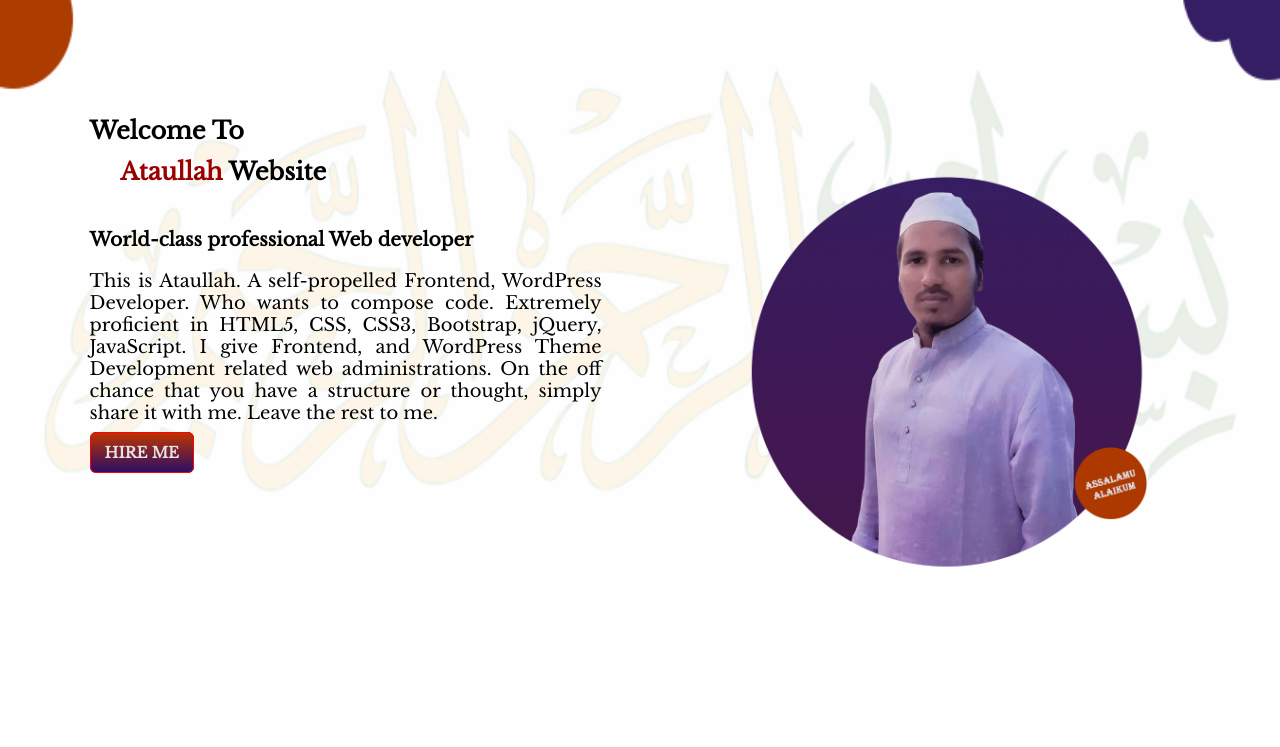
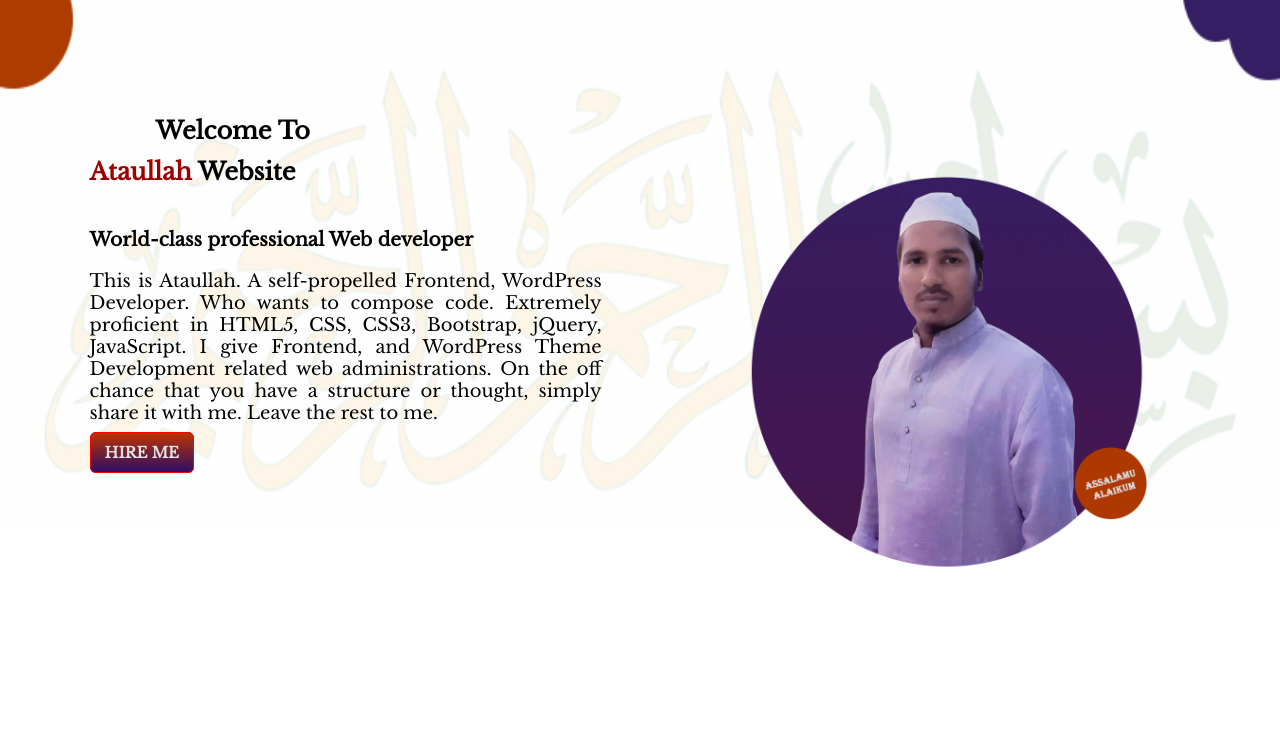
Before and after one commit to ataullah80/web-portfolio-1, a plain HTML site: page web-portfolio-1/index.html in a window 1280 px wide. Shown: the top 747 px of the page. Drawn offline with nearby package versions, Linux system fonts and the light colour scheme.

Commit message:
web portfolio-1

```diff
--- a/web-portfolio-1/index.html
+++ b/web-portfolio-1/index.html
@@ -10,7 +10,7 @@
 <body>
     <section class="top-banner">
         <div class="half-width">
-        <h1>Welcome To</h1>
+        <h1 class="space">Welcome To</h1>
     <h1><span class="orenge-highlight">Ataullah</span> Website</h1>
     <h3 class="smoll heading">World-class professional Web developer</h3>
     <p class="text">This is Ataullah. A self-propelled Frontend, WordPress Developer. Who wants to compose code. Extremely proficient in HTML5, CSS, CSS3, Bootstrap, jQuery, JavaScript. I give Frontend, and WordPress Theme Development related web administrations. On the off chance that you have a structure or thought, simply share it with me. Leave the rest to me.</p>
--- a/web-portfolio-1/style.css
+++ b/web-portfolio-1/style.css
@@ -5,8 +5,8 @@
 h1{
     line-height: 90%;
 }
-h1 span{
-    padding-left: 6%;
+.space{
+    margin-left: 66px;
 }
 h2{
     font-size: 25px;
```
